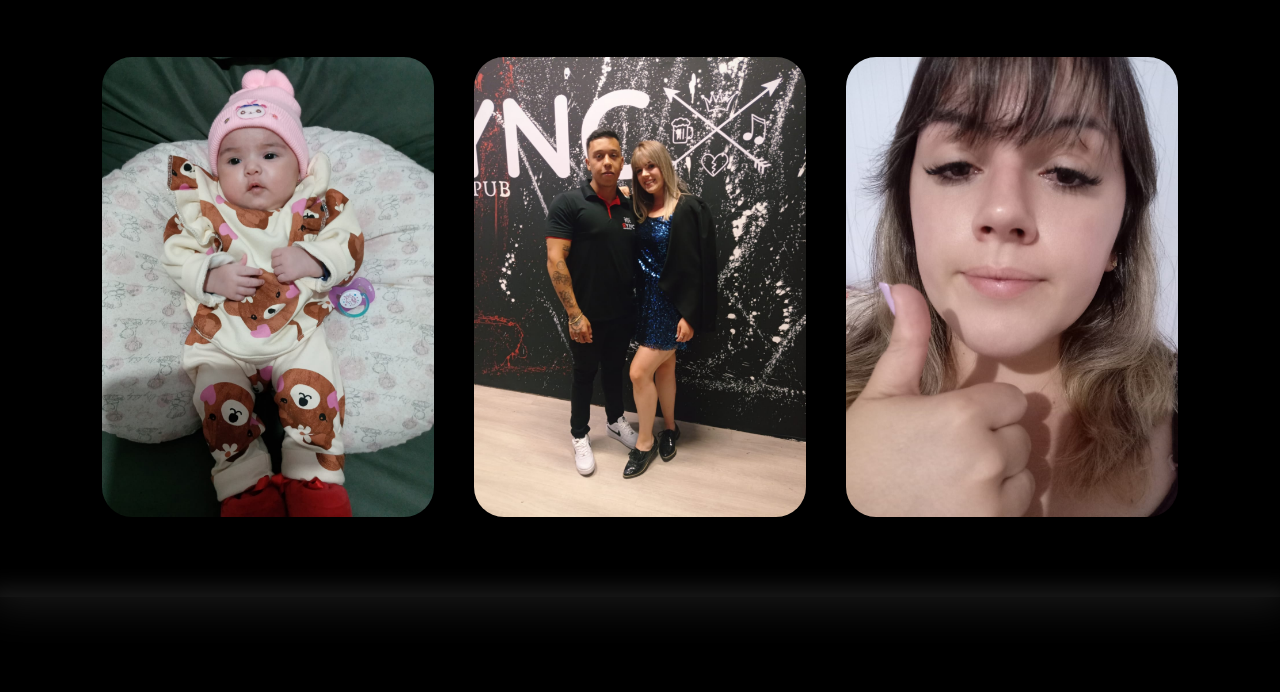
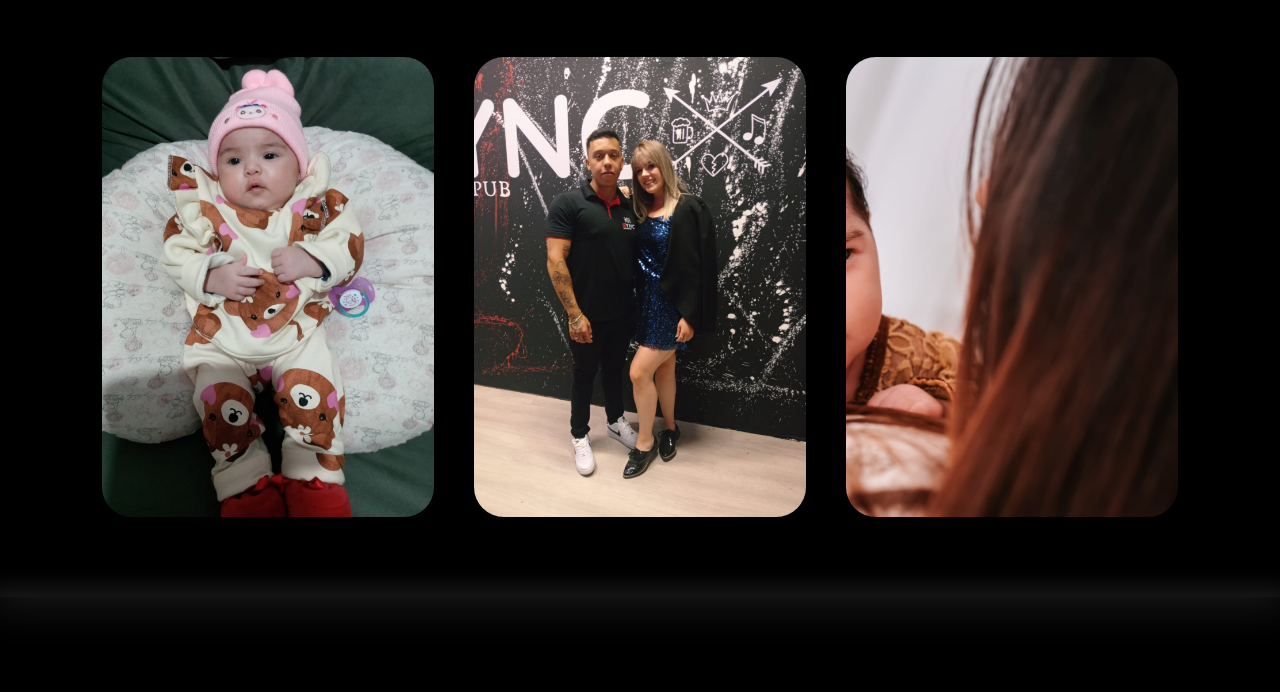
Before and after one commit to LuizPhelipe77/portf-lio, a plain HTML site: page index.html in a window 1280 px wide. Shown: the part 1939-2631 px from the top of the page. Drawn offline with nearby package versions, Linux system fonts and the light colour scheme.

Commit message:
NOVA FOTO

```diff
--- a/index.html
+++ b/index.html
@@ -140,7 +140,7 @@
                         <div class="overlay">projeto 1</div>
                     </div>
                     <div class="img-port" style="background-image: url(imagens/foto\ pf2.JPG);"></div>
-                    <div class="img-port" style="background-image: url(imagens/foto\ pf3.JPG);"></div>
+                    <div class="img-port" style="background-image: url(imagens/PF4.JPG );"></div>
                 </div><!--flex-->
             </div><!--interFace-->
         </section><!--portifolio-->
```
Also changed, not shown: imagens/PF4.JPG (renamed from imagens/5.JPG).
